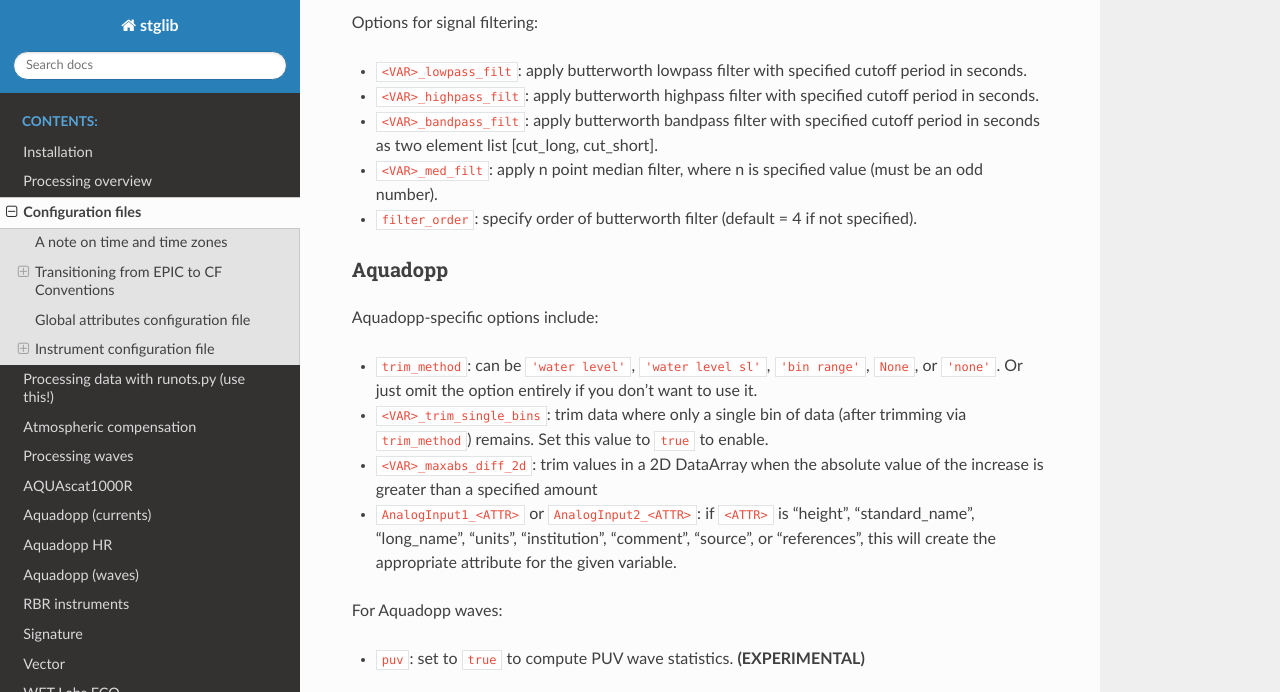
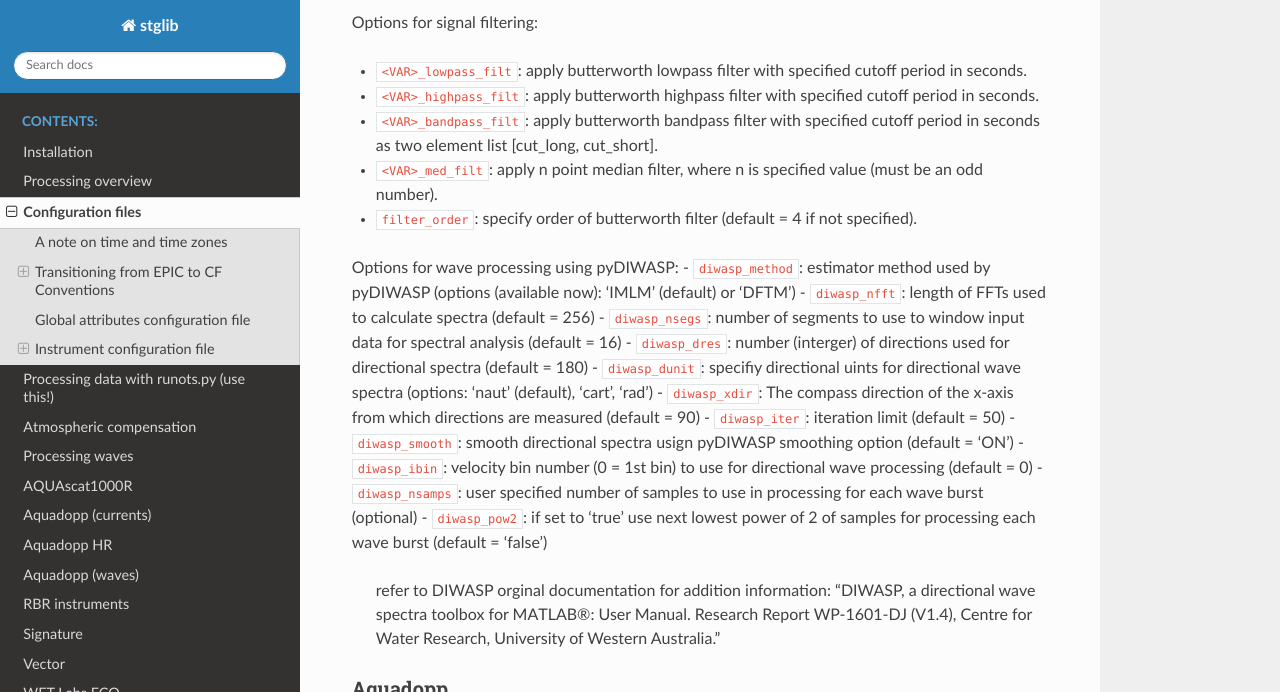
Before and after one commit to USGS-CMG/stglib, a Sphinx documentation site: the page built from doc/config.rst, in a window 1280 px wide and 1400 px high, scrolled down 2991 px, cut to the strip 0-692 px from the top of the window. Built offline with Sphinx 7.4.7 and the Read the Docs theme 3.1.0, drawn with Linux system fonts in a browser that asks for light colours; some of the changed text lies outside the part shown.

Commit message:
Add documentation for pyDIWASP wave processing

```diff
--- a/doc/config.rst
+++ b/doc/config.rst
@@ -90,6 +90,25 @@ Options for signal filtering:
 - ``<VAR>_med_filt``: apply n point median filter, where n is specified value (must be an odd number).
 - ``filter_order``: specify order of butterworth filter (default = 4 if not specified).
 
+
+Options for wave processing using pyDIWASP:
+- ``diwasp_method``: estimator method used by pyDIWASP (options (available now): 'IMLM' (default) or 'DFTM')
+- ``diwasp_nfft``: length of FFTs used to calculate spectra (default = 256)
+- ``diwasp_nsegs``: number of segments to use to window input data for spectral analysis (default = 16)
+- ``diwasp_dres``: number (interger) of directions used for directional spectra (default = 180)
+- ``diwasp_dunit``: specifiy directional uints for directional wave spectra (options: 'naut' (default), 'cart', 'rad')
+- ``diwasp_xdir``: The compass direction of the x-axis from which directions are measured (default = 90)
+- ``diwasp_iter``: iteration limit (default = 50)
+- ``diwasp_smooth``: smooth directional spectra usign pyDIWASP smoothing option (default = 'ON')
+- ``diwasp_ibin``: velocity bin number (0 = 1st bin) to use for directional wave processing (default = 0)
+- ``diwasp_nsamps``: user specified number of samples to use in processing for each wave burst (optional)
+- ``diwasp_pow2``: if set to 'true' use next lowest power of 2 of samples for processing each wave burst (default = 'false')
+
+   refer to DIWASP orginal documentation for addition information:
+   “DIWASP, a directional wave spectra toolbox for MATLAB®: User Manual.
+   Research Report WP-1601-DJ (V1.4), Centre for Water Research, University of
+   Western Australia.”
+
 Aquadopp
 --------
 
@@ -115,6 +134,14 @@ Signature-specific options include (see Aquadopp for others):
 
 - ``outdir``: output directory (make sure it exists) to write individual ``cdf`` files before being compiled into a single ``cdf`` file per data type
 - ``orientation``: can be ``UP`` or ``DOWN`` use this to identify orientation of profiler
+- ``chunks``: list of key, value pairs for user specified chunking of data (e.g. ['time', 256000, 'bindist', 64])
+- ``wave_interval``: interval in seconds for calculating wave bursts from continuous data
+- ``wave_start_time``: start datetime for first wave burst (e.g. "2021-03-10 16:00:00")
+- ``wp_min``, ``wp_max``: min/max allowable wave period, in seconds
+- ``wh_min``, ``wh_max``: min/max allowable wave height, in meters
+- ``wp_ratio``: maximum allowable ratio between peak period (``wp_peak``) and mean period (``wp_4060``).
+- ``diwasp``: processing type for pyDIWASP wave processing; options available are: 'suv' and 'puv' for directional waves and 'pres' and 'elev' for non-directional waves
+- ``puv``: if 'true' and ``nc2waves`` processing is called directional wave processing using stglib ``puv_quick_vectorized`` method is run in addition to standard non-directional stglib wave processing
 
 .. literalinclude:: ../examples/aqd_config.yaml
    :language: yaml
--- a/doc/runots.rst
+++ b/doc/runots.rst
@@ -20,6 +20,11 @@ The above command specifies ``aqd`` (Aquadopp collecting in currents mode) and `
 
 To get to the final .nc file, the user would then run ``runots.py aqd cdf2nc raw_cdf_file_name.cdf``
 
+To get final wave-statistics .nc files for supported instruments, the user has 2 potential options ``nc2waves`` and ``nc2diwasp`` with a clean .nc file of continuous or burst data as a positional argument
+
+To find out what options are available for a specfic instrument the user can run ``runots.py <insert instrument code> -h``
+
+
 runots.py
 ---------
 
--- a/doc/sig.rst
+++ b/doc/sig.rst
@@ -2,9 +2,11 @@ Signature
 *********
 
 **NOTE: this code works with up- or down-looking Signature data collected in 'beam', 'XYZ' or 'earth'.
-It supports data types Burst, IBurst, Echo1, BurstHR, and IBurstHR. It also supports Altimeter and AHRS (Advanced Heading Reference System) data that are included when present with supported data types. Presently it does not yet support data types Average and BottomTrack, but they will be added in the future as needed.**
+It supports data types Burst, IBurst, Echo1, BurstHR, IBurstHR, Average. It also supports Altimeter and AHRS (Advanced Heading Reference System) data that are included when present with supported data types. Presently it does not yet support data type BottomTrack, but it can be added in the future as needed.**
 
 
 First, export data from the Signature Deployment software to Matlab format with coordinate transformations.
 
 Then use :doc:`runots.py </runots>` to process using the two :doc:`configuration files </config>`.
+
+Use stglib's built-in wave-statistics toolbox and/or pyDIWASP to compute a wave-statistics file (``runots.py sig nc2waves`` , ``runots.py sig nc2diwasp``).
```
Also changed, not shown: other parts of doc/config.rst (+1 -1 lines), doc/rsk.rst (+6 -11 lines), doc/waves.rst (+12 -3 lines).
